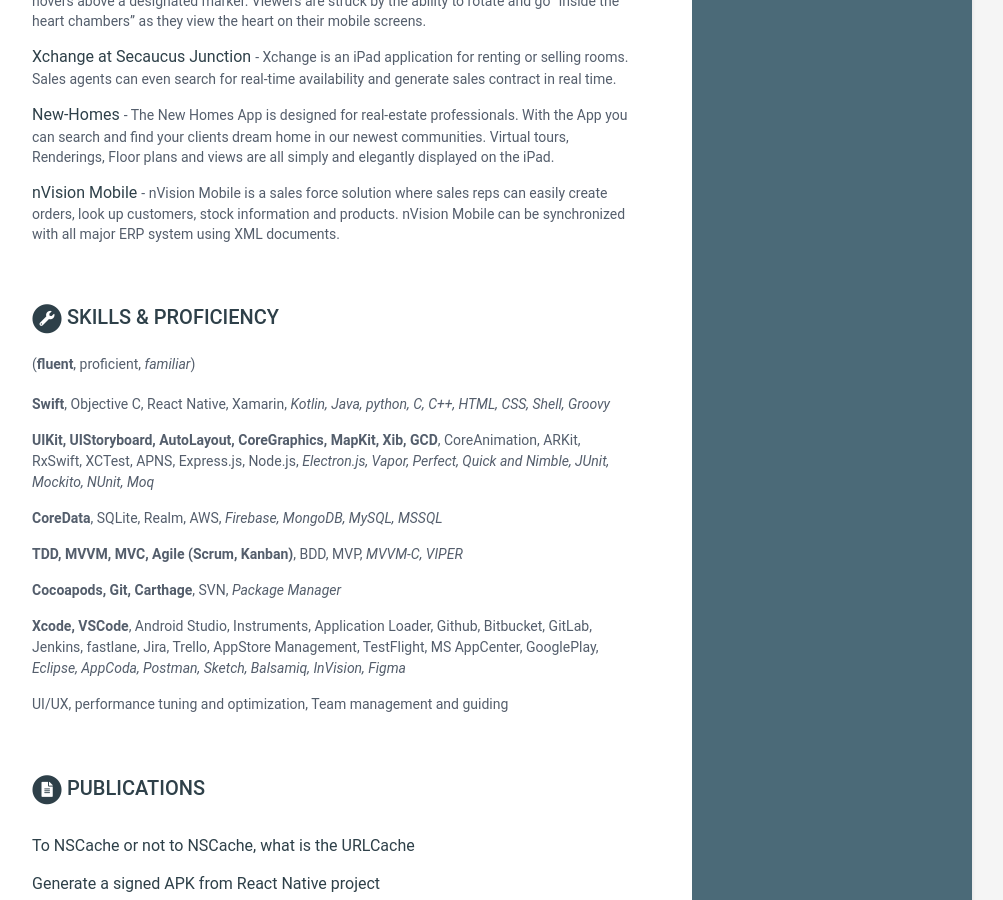
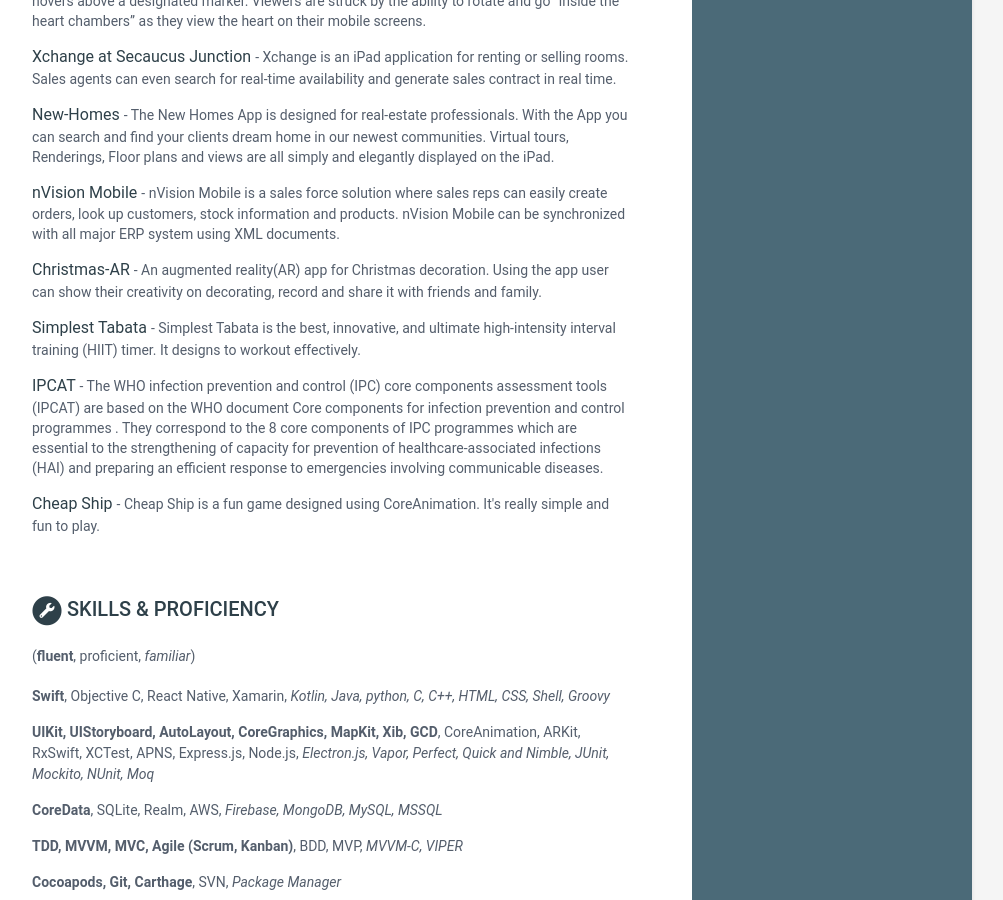
Before and after one commit to mjhassan/mjhassan.github.io, a Jekyll site: the page built from index.html, in a window 1280 px wide and 900 px high, scrolled down 1811 px. Shown: the whole window, without its empty margins (168-1171 px from the left). Built offline with Jekyll 4.4.1, drawn with Linux system fonts in a browser that asks for light colours; some of the changed text lies outside the part shown.

Commit message:
updated info

```diff
--- a/_data/data.yml
+++ b/_data/data.yml
@@ -35,7 +35,7 @@ sidebar:
 career-profile:
     title: Bio
     summary: |
-      Jahid Hassan, an iOS engineer, is from Dhaka, Bangladesh where he works as an staff software engineer at Infolytx Bangladesh Limited. He has around eight of experience with iOS with a focus on Swift. In spare time, Jahid enjoys playing with other technologies and good music.
+      Jahid Hassan, an iOS developer, is from Dhaka, Bangladesh where he works as an staff software engineer at Infolytx Bangladesh Limited. He has around eight of experience with iOS with a focus on Swift. In spare time, Jahid enjoys playing with other technologies and good music.
       You can [download his resume here](https://raw.githubusercontent.com/mjhassan/mjhassan.github.io/master/Resume%20of%20Jahid%20Hassan.pdf).
 
 education:
@@ -137,8 +137,24 @@ projects:
         tagline: "The New Homes App is designed for real-estate professionals. With the App you can search and find your clients dream home in our newest communities. Virtual tours, Renderings, Floor plans and views are all simply and elegantly displayed on the iPad."
 
       - title: nVision Mobile
+        link: "https://apps.apple.com/us/app/christmas-ar/id1443510318?ls=1"
+        tagline: "nVision Mobile is a sales force solution where sales reps can easily create orders, look up customers, stock information and products. nVision Mobile can be synchronized with all major ERP system using XML documents."
+
+      - title: Christmas-AR
         link: "https://itunes.apple.com/us/app/nvision-mobile/id465051611?mt=8"
-        tagline: "nVision Mobile is a sales force solution where sales reps can easily create orders, look up customers, stock information and products. nVision Mobile can be synchronized with all major ERP system using XML documents."
+        tagline: "An augmented reality(AR) app for Christmas decoration. Using the app user can show their creativity on decorating, record and share it with friends and family."
+
+      - title: Simplest Tabata
+        link: "https://apps.apple.com/us/app/simplest-tabata/id1244521167"
+        tagline: "Simplest Tabata is the best, innovative, and ultimate high-intensity interval training (HIIT) timer. It designs to workout effectively."
+
+      - title: IPCAT
+        link: "https://apps.apple.com/us/app/ipcat/id995635050"
+        tagline: "The WHO infection prevention and control (IPC) core components assessment tools (IPCAT) are based on the WHO document Core components for infection prevention and control programmes . They correspond to the 8 core components of IPC programmes which are essential to the strengthening of capacity for prevention of healthcare-associated infections (HAI) and preparing an efficient response to emergencies involving communicable diseases."
+
+      - title: Cheap Ship
+        link: "https://apps.apple.com/us/app/cheap-ship/id1198506446?ls=1"
+        tagline: "Cheap Ship is a fun game designed using CoreAnimation. It's really simple and fun to play."
 
 skills:
     title: Skills &amp; Proficiency
--- a/_includes/projects.html
+++ b/_includes/projects.html
@@ -27,6 +27,12 @@
       - <span class="project-tagline">{{ project.tagline }}</span>
       {% endif %}
 
+      {% if project.responsibility %}
+      <div>
+        <span class="details"><i>Responsibility includes:</i> {{ project.responsibility | markdownify }}</span>
+      </div>
+      {% endif %}
+
     </div><!--//item-->
   {% endfor %}
 
--- a/_sass/_base.scss
+++ b/_sass/_base.scss
@@ -210,7 +210,6 @@ p {
             margin-bottom: 15px;
         }
     }
-
     .publication-title {
         font-size: 16px;
         font-weight: 400;
```
